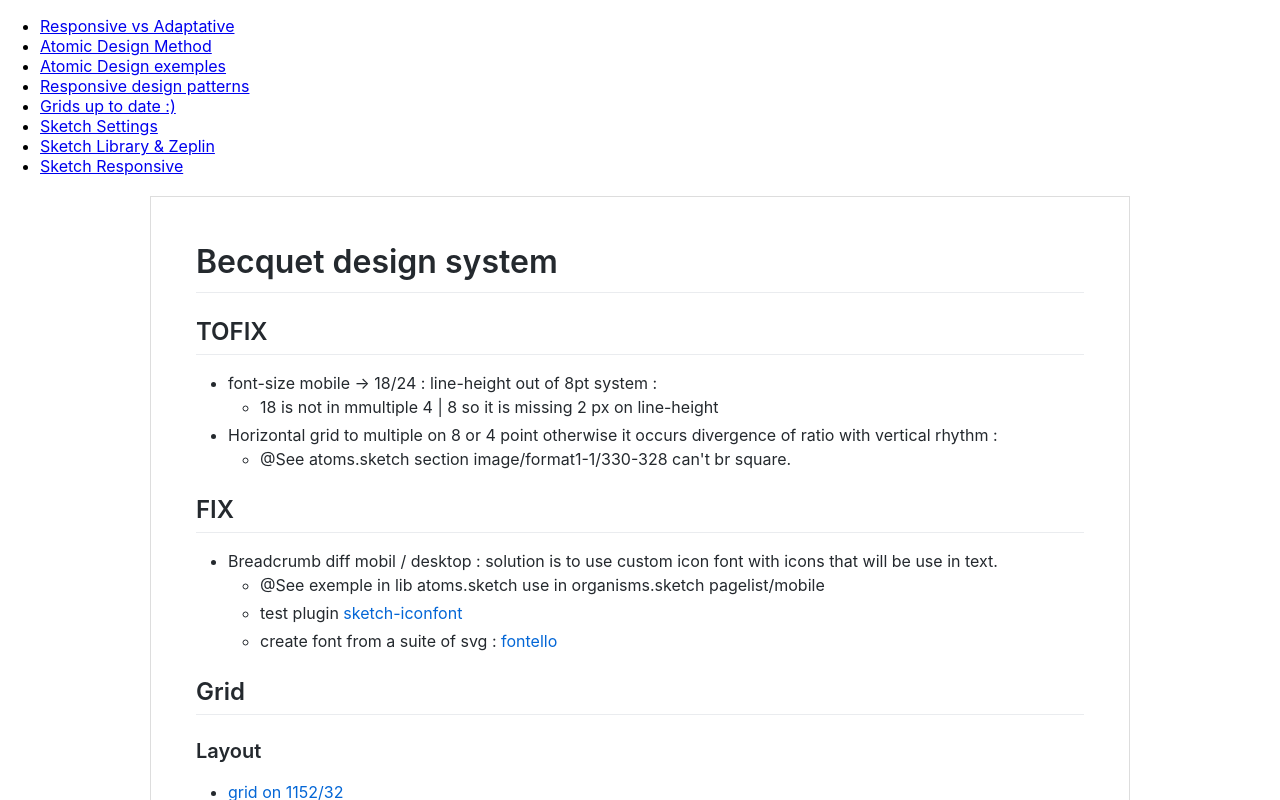
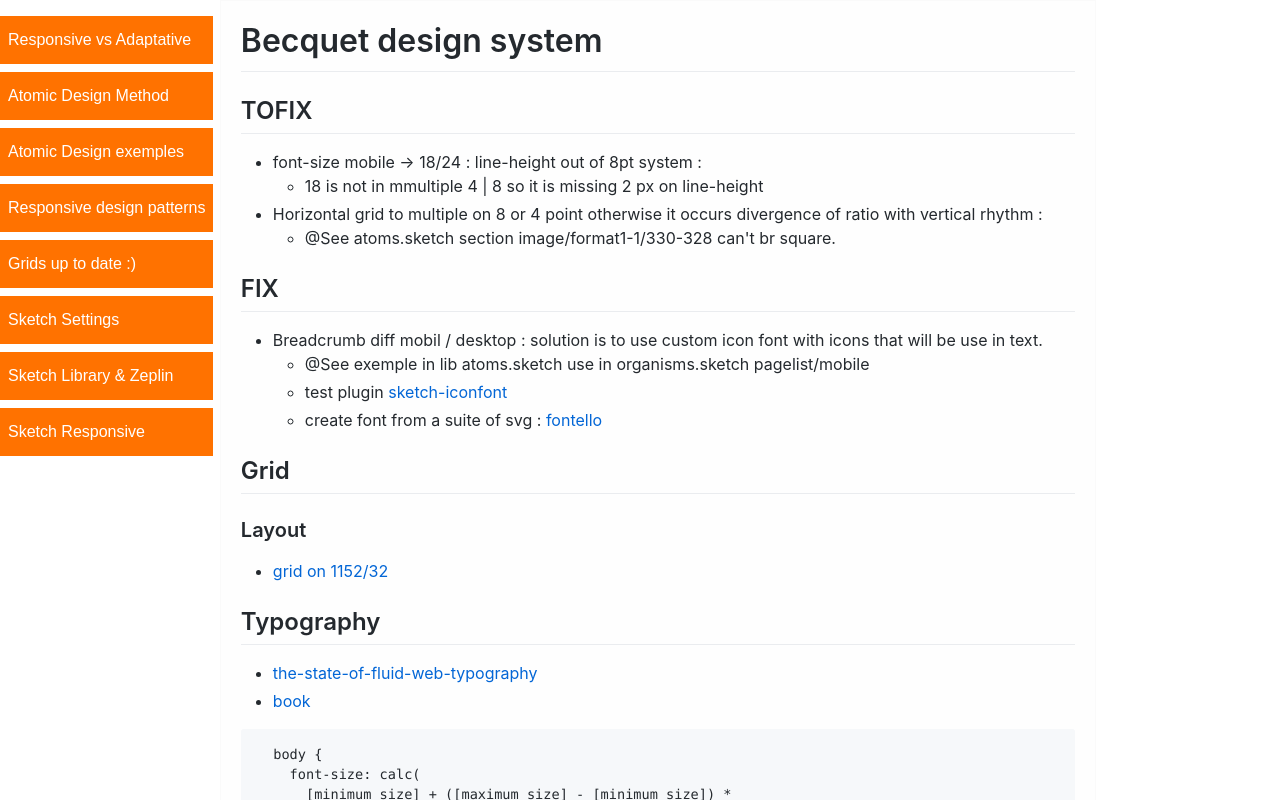
Before and after one commit to manuelWeb/doc_react, a React (Create React App) app: page / in a window 1280 px wide. Shown: the top 800 px of the page. Built offline with nearby package versions, Linux system fonts and the light colour scheme.

Commit message:
FIX persister le state dans local storage

```diff
--- a/src/App.js
+++ b/src/App.js
@@ -2,6 +2,7 @@ import React, { Component } from 'react'
 import ReactMarkdown from 'react-markdown'
 import './styles/App.scss'
 import './styles/github.scss'
+import './styles/styles.scss'
 import Link from './Linktomd'
 
 class App extends Component {
@@ -9,9 +10,19 @@ class App extends Component {
     super(props)
     this.state = {
       post: null,
-      isClick: null
+      isClick: ''
     }
     // this.handleLinkClick = this.handleLinkClick.bind(this)
+  }
+
+  saveStateToLocalStorage = () => {
+    localStorage.setItem('state', JSON.stringify(this.state))
+  }
+  componentDidMount() {
+    const state = localStorage.getItem('state')
+    if (state) {
+      this.setState(JSON.parse(state))
+    }
   }
   load(link) {
     console.log(`./md_file/${link}`, 'clicked', 'this:', this)
@@ -26,7 +37,8 @@ class App extends Component {
     fetch(`./md_files/${link}`)
       .then(res => res.text())
       .then(md => this.setState({ post: md }) )
-    this.setState({isClick: link})
+    // add link state
+    this.setState({isClick: link},this.saveStateToLocalStorage)
   }
 
   render () {
@@ -34,8 +46,7 @@ class App extends Component {
     console.log(post ? 'true' : 'false')
     return (
       <div className="container">
-        {/* <Link onClick={ (i) => {this.handleLinkClick(i);this.load('TOFIX.md')} } /> */}
-        <Link onClick={ (i,e) => {this.handleLinkClick(i,e)} } isAct={this.state.isClick} />
+        <Link onClick={ (i,e) => {this.handleLinkClick(i,e)} } isActif={this.state.isClick} />
         <div className="markdown-body">
           <ReactMarkdown source={post} escapeHtml={false} />
         </div>
--- a/src/Linktomd.js
+++ b/src/Linktomd.js
@@ -10,15 +10,15 @@ const listLink = [
   {id: 7, text: 'Sketch Library & Zeplin', link: 'sketch-library.md'},
   {id: 8, text: 'Sketch Responsive', link: 'sketch-responsive.md'}
 ]
-const Link = ({onClick,e,isAct}) =>{
-  console.log('is clicked')
+const Link = ({onClick, e, isActif}) =>{
+  console.log(`clicked:${isActif === '' ? 0 : isActif}`)
   return (
     <ul>
       {listLink.map((item) => (
         <li key={item.id}>
           <a
-            className={isAct === item.link ? 'actif' : 'default'}
-            href={`#filename:~${item.link}`}
+            className={isActif === item.link ? 'actif' : 'default'}
+            href={`./#filename:~${item.link}/`}
             onClick={(e) => onClick(item.link,e)}
           >
           {item.text}
```
Also changed, not shown: src/styles/styles.scss (renamed from src/styles/styles.css).
